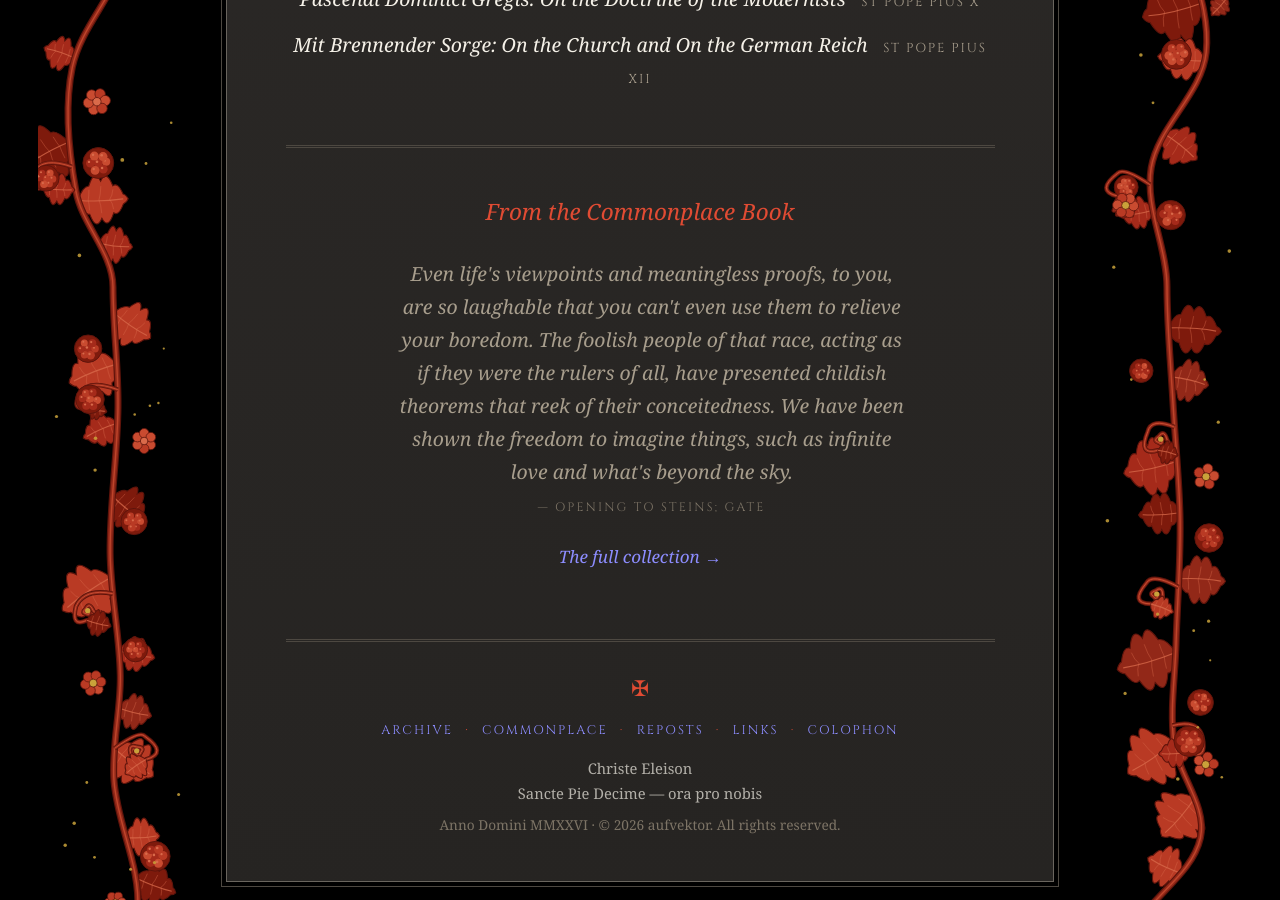
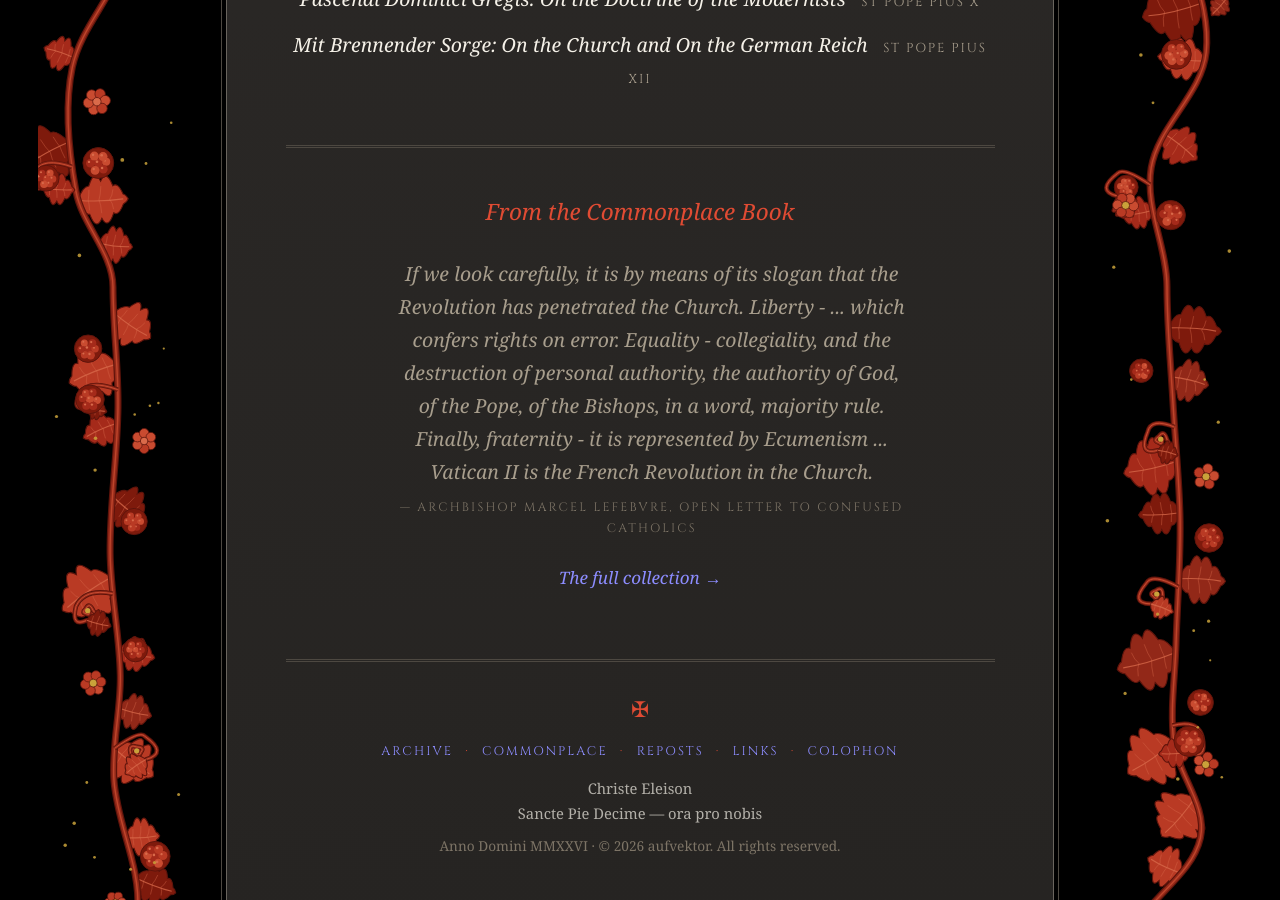
Before and after one commit to aufvektor/aufvektor.github.io, a Jekyll site: the page built from index.html, in a window 1280 px wide and 900 px high, scrolled down 1273 px. Built offline with Jekyll 4.4.1, drawn with Linux system fonts in a browser that asks for light colours; some web fonts are replaced.

Commit message:
Remove quote from commonplace.yml
Removed a quote from the commonplace book.

```diff
--- a/_data/commonplace.yml
+++ b/_data/commonplace.yml
@@ -1,12 +1,5 @@
 # The commonplace book. Newest entry first — the front page shows the top one.
 # `source` may contain HTML, e.g. <em>Title</em>.
-
-- quote: "Even life's viewpoints and meaningless proofs, to you, are so laughable that you can't
-          even use them to relieve your boredom. The foolish people of that race, acting as if
-          they were the rulers of all, have presented childish theorems that reek of their conceitedness.
-          We have been shown the freedom to imagine things, such as infinite love and what's beyond the sky."
-  source: "Opening to Steins; Gate "
-
 
 - quote: "If we look carefully, it is by means of its slogan that the Revolution has penetrated
           the Church. Liberty - ... which confers rights on error. Equality - collegiality, and
```
